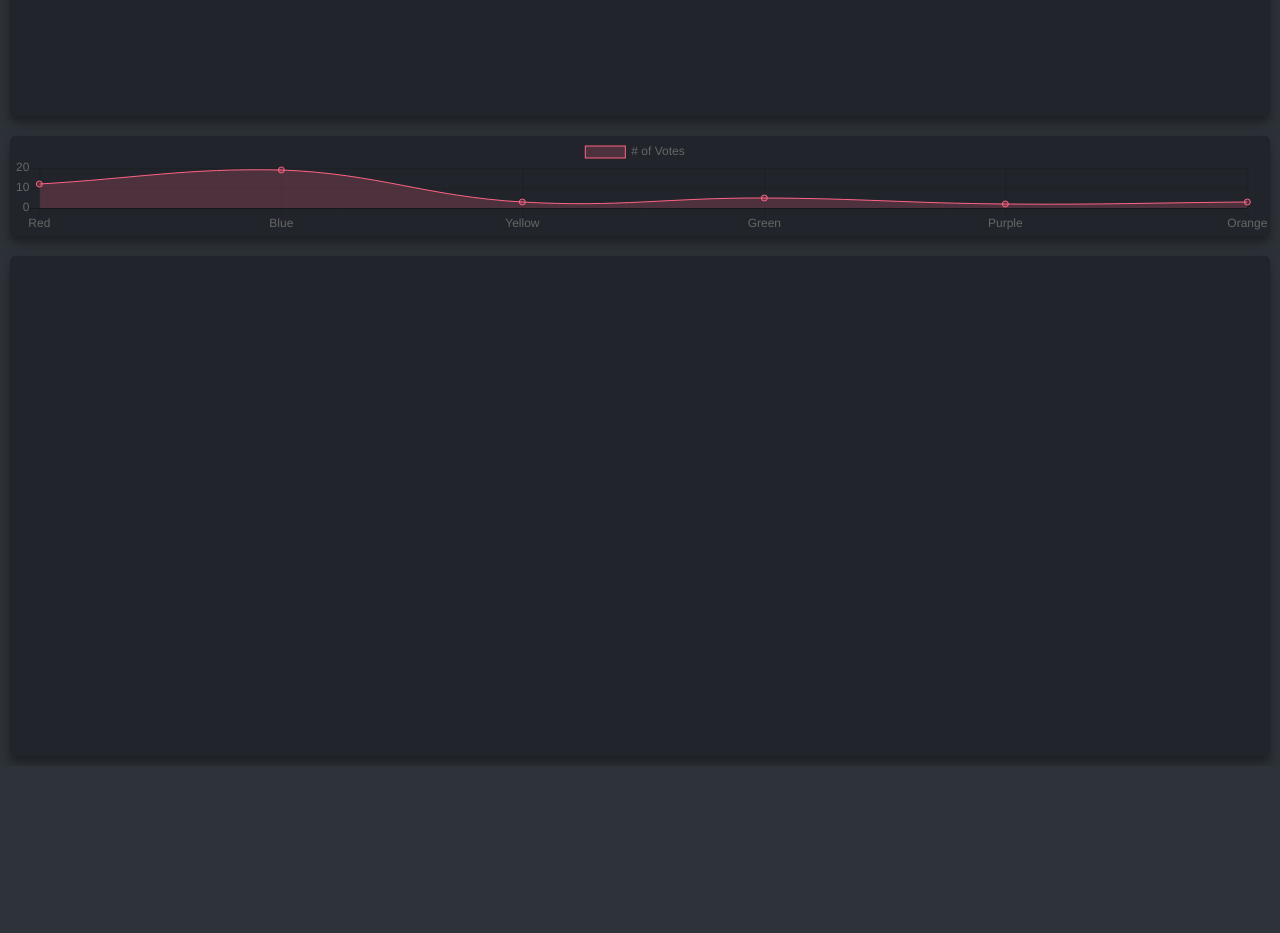
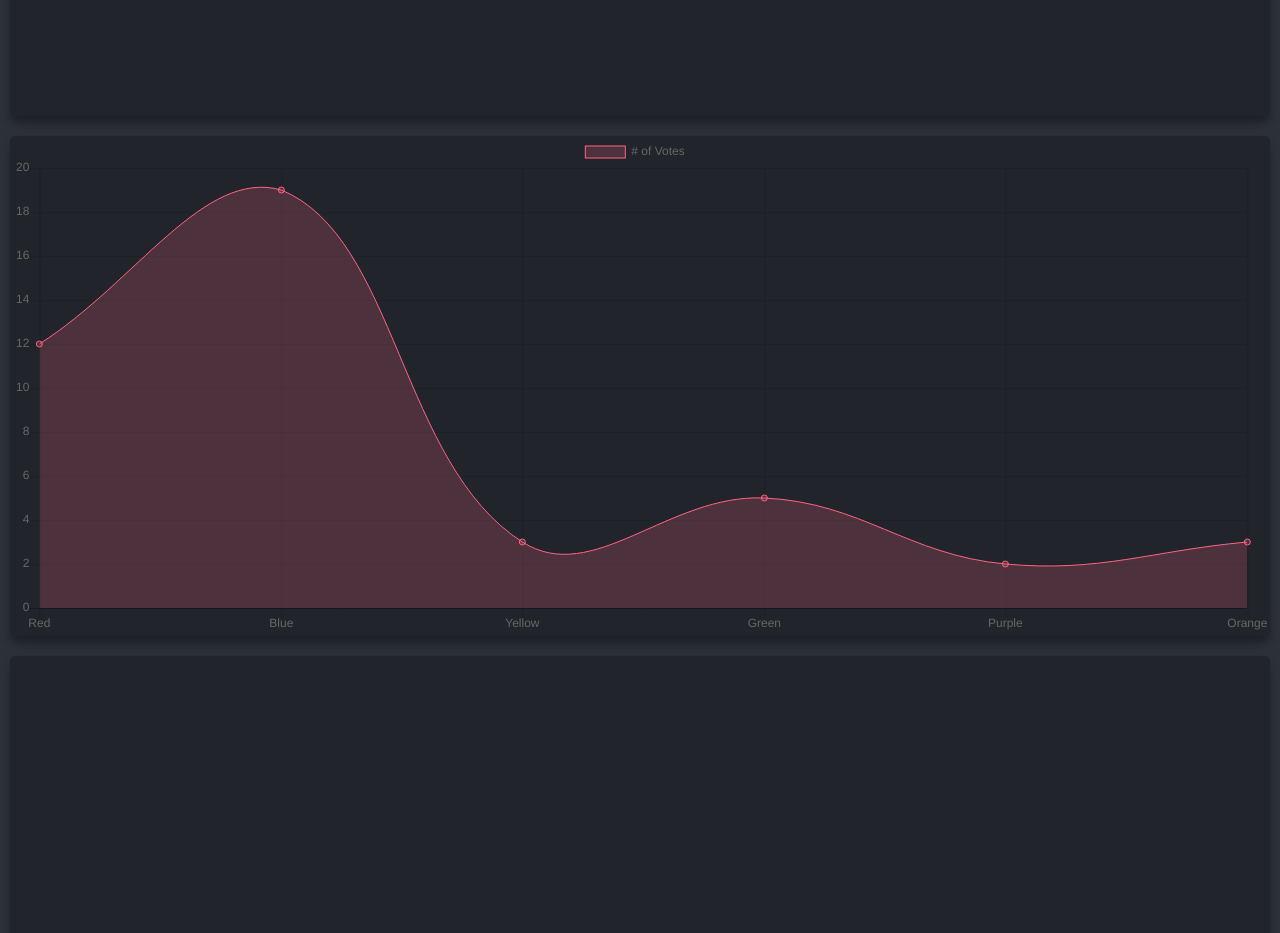
Before and after one commit to SED9008/Dashboard, a plain HTML site: page index.htm in a window 1280 px wide. Shown: the part 1280-2213 px from the top of the page. Before the commit the page ends 2046 px from the top, so only its background shows below. Drawn offline with Linux system fonts and the light colour scheme.

Commit message:
Added chart js

```diff
--- a/scripts/main.js
+++ b/scripts/main.js
@@ -56,6 +56,7 @@ $(document).ready(function()
         },
         options: {
             maintainAspectRatio: false,
+            responsive: true,
             scales: {
                 yAxes: [{
                     ticks: {
--- a/stylesheets/layout.less
+++ b/stylesheets/layout.less
@@ -226,6 +226,7 @@ body {
     .chart-card{
         display: flex;
         justify-content: center;
+        height: @chart-card-height;
         // height: 200px;
         // width: 500px;
 
@@ -239,10 +240,10 @@ body {
         @media(min-width: 1px){ flex: 1 100%; }
         @media(min-width: @device-width){ max-width: @chart-card-width;}
 
-        .chart-canvas{
-            width: 100px;
-            height: 100px;
-        }
+        // .chart-canvas{
+        //     width: 100px;
+        //     height: 100px;
+        // }
         // canvas {
         //     width: 100px;
         //     height: 200px;
```
